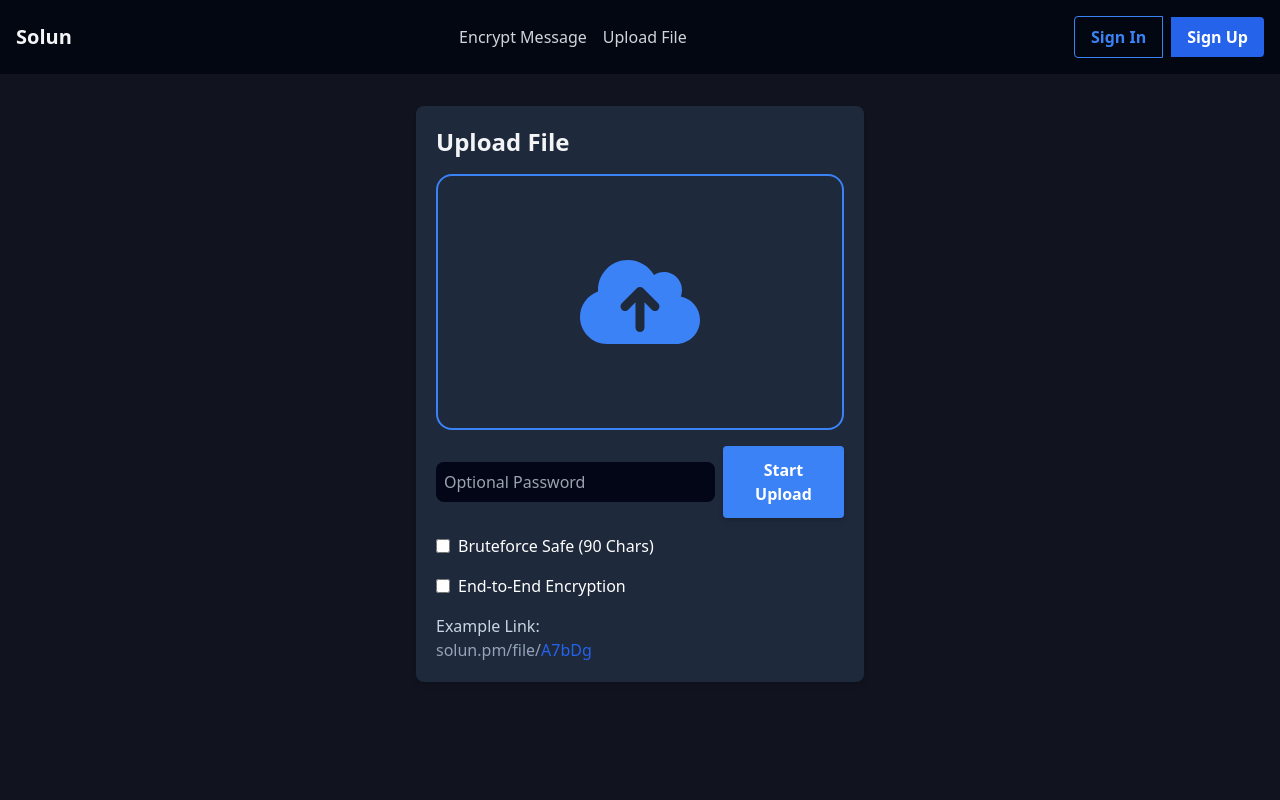
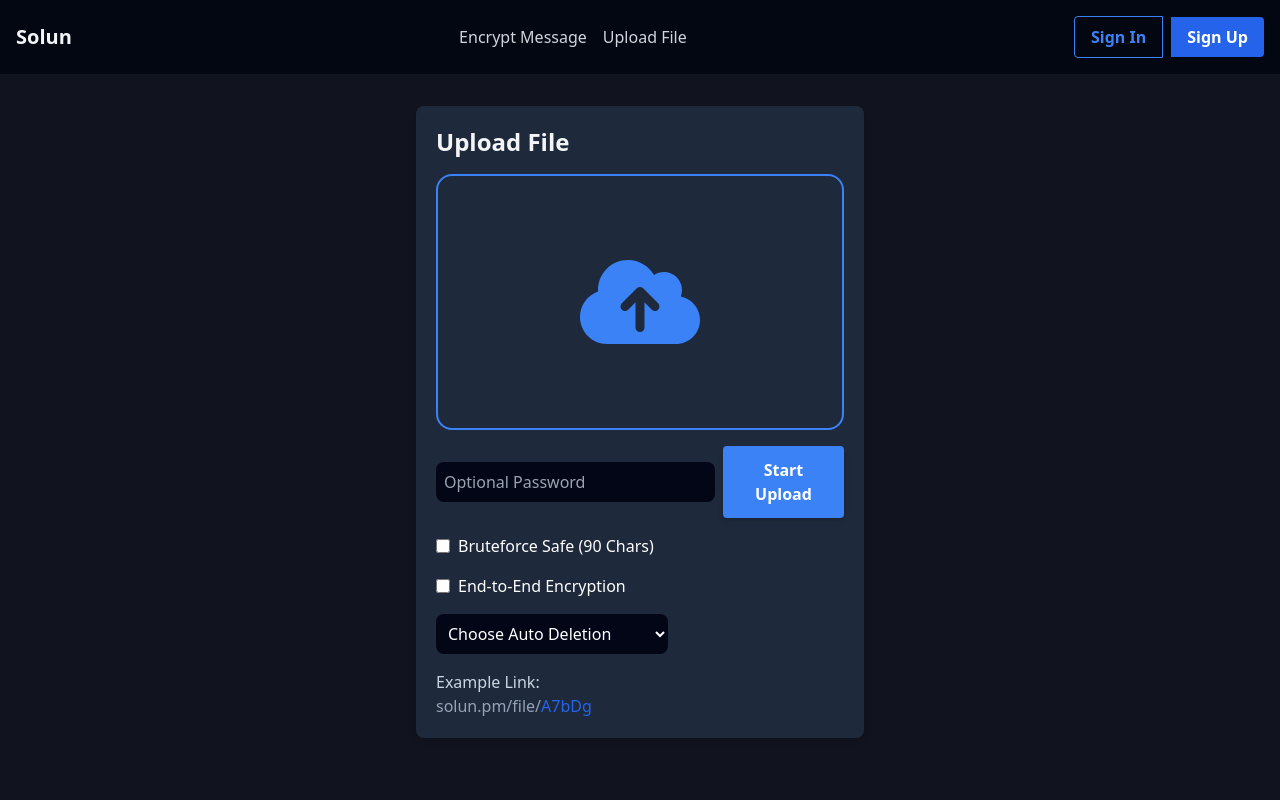
Before and after one commit to yd-915/solun, a Next.js app: page /file in a window 1280 px wide. Shown: the top 800 px of the page. Built offline with nearby package versions, Linux system fonts and the light colour scheme.

Commit message:
Reworked Frontend

```diff
--- a/app/file/page.tsx
+++ b/app/file/page.tsx
@@ -51,17 +51,47 @@ function UploadFile() {
       bruteforceSafe: { checked: boolean };
       password: { value: string };
       endToEndEncryption: { checked: boolean };
+      autoDeletion: { value: string };
     };
 
     const submitButton = document.getElementById('submit') as HTMLButtonElement;
     submitButton.disabled = true;
+    submitButton.innerHTML = '<div class="flex items-center"><svg class="animate-spin -ml-1 mr-3 h-5 w-5 text-white" xmlns="http://www.w3.org/2000/svg" fill="none" viewBox="0 0 24 24"><circle class="opacity-25" cx="12" cy="12" r="10" stroke="currentColor" stroke-width="4"></circle><path class="opacity-75" fill="currentColor" d="M4 12a8 8 0 018-8V0C5.373 0 0 5.373 0 12h4zm2 5.291A7.962 7.962 0 014 12H0c0 3.042 1.135 5.824 3 7.938l3-2.647z"></path></svg><span class="text-white">Uploading</span></div>';
 
     const bruteforceSafe = target.bruteforceSafe.checked;
     const password = target.password.value;
     const endToEndEncryption = target.endToEndEncryption.checked;
 
+    if (files.length > 0) {
+      const formData = new FormData();
+      formData.append('file', files[0]);
+      formData.append('bruteforceSafe', bruteforceSafe.toString());
+      formData.append('password', password);
+      formData.append('endToEndEncryption', endToEndEncryption.toString());
+      formData.append('autoDeletion', target.autoDeletion.value);
 
+      try {
+        const response = await fetch('/api/file/upload', {
+          method: 'POST',
+          body: formData,
+        });
+
+        const data = await response.json();
+        if (response.ok) {
+          setUploadLink(data.link);
+          setUploadCreated(true);
+        } else {
+          alert(data.message);
+        }
+      } catch (err) {
+        console.log(err);
+        alert('An error occurred while uploading the file.');
+      }
+    }
+    submitButton.disabled = false;
+    submitButton.innerHTML = 'Start Upload';
   };
+
 
   return (
     <div className="flex items-center justify-center py-8 px-2 md:min-h-screen">
@@ -140,6 +170,25 @@ function UploadFile() {
                   End-to-End Encryption
                 </label>
               </div>
+              <div className="flex flex-col mt-4">
+                <div className="relative">
+                  <select
+                    name="autoDeletion"
+                    id="autoDeletion"
+                    className="bg-slate-950 text-white rounded-lg block p-2 pr-10 focus:outline-none focus:ring-2 focus:ring-blue-500 focus:ring-opacity-50 focus:shadow-md focus:shadow-blue-700 transition duration-200"
+                  >
+                    <option selected disabled hidden value="download">Choose Auto Deletion</option>
+                    <option value="download">1 Download</option>
+                    <option value="1d">1 Day</option>
+                    <option value="1w">1 Week</option>
+                    <option value="1m">1 Month</option>
+                    <option value="3m">3 Months</option>
+                    <option value="6m">6 Months</option>
+                    <option value="1y">1 Year</option>
+                    <option value="never">Never</option>
+                  </select>
+                </div>
+              </div>
               <div className="mt-4">
                 <span className="text-slate-300">Example Link:</span>
                 <br />
```
